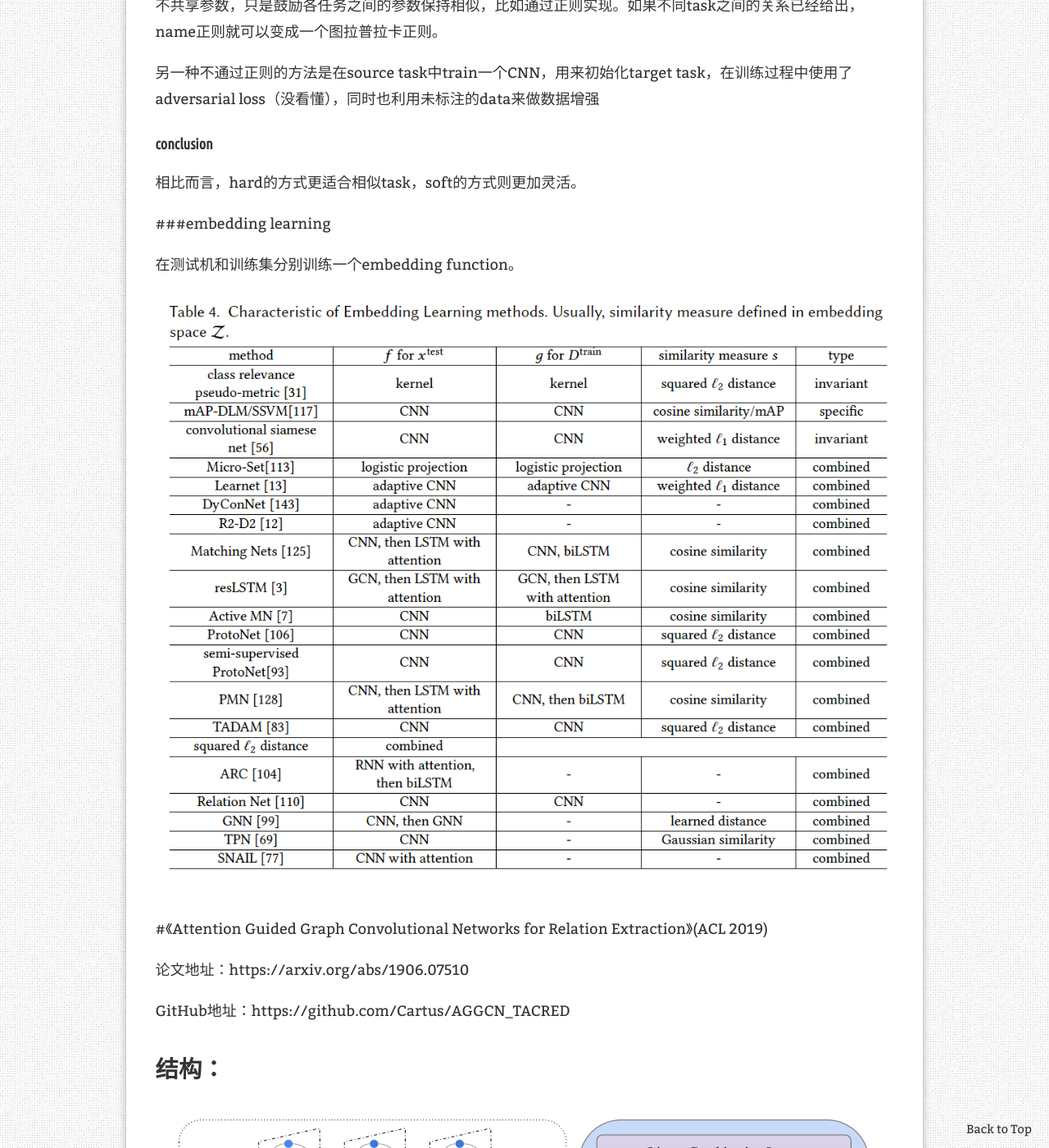
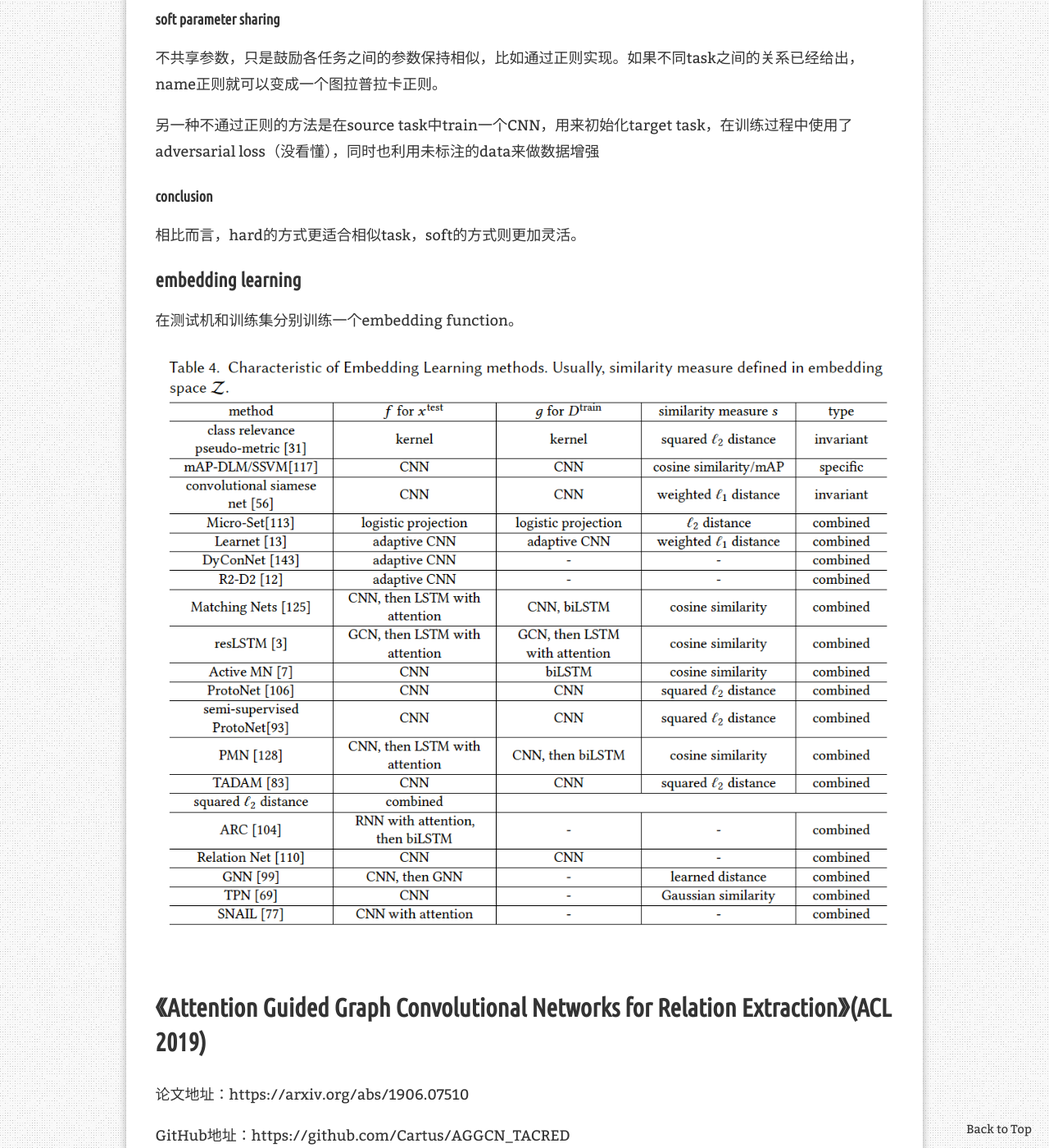
Before and after one commit to programmingduo/blog, a Jekyll site: the page built from _posts/2020-01-20-RE.md, in a window 1280 px wide and 1400 px high, scrolled down 5196 px. Shown: the whole window at 82% size. Built offline with Jekyll 4.4.1, drawn with Linux system fonts in a browser that asks for light colours; nearby versions of some CDN libraries; comment, search, counter and statistics services are not loaded; some of the changed lines change nothing that is shown; some of the changed text lies outside the part shown.

Commit message:
pic modified

```diff
--- a/_posts/2020-01-20-RE.md
+++ b/_posts/2020-01-20-RE.md
@@ -61,7 +61,7 @@ similar data set 是一种神奇的方式，没看懂。。。
 
 相比而言，hard的方式更适合相似task，soft的方式则更加灵活。
 
-###embedding learning
+### embedding learning
 
 在测试机和训练集分别训练一个embedding function。
 
@@ -74,7 +74,7 @@ similar data set 是一种神奇的方式，没看懂。。。
 
 
 
-#《Attention Guided Graph Convolutional Networks for Relation Extraction》(ACL 2019)
+# 《Attention Guided Graph Convolutional Networks for Relation Extraction》(ACL 2019)
 
 论文地址：https://arxiv.org/abs/1906.07510
 
@@ -103,7 +103,7 @@ attention层会把树转换成一个全联通的矩阵A，A中元素的值代表
 A通过self-attention mechanism（Jianpeng Cheng, Li Dong, and Mirella Lapata. 2016.Long short-term memory-networks for machine reading. In Proc. of EMNLP.）构造。
 之后通过multi-head attention（Ashish Vaswani, Noam Shazeer, Niki Parmar, Jakob Uszkoreit, Llion Jones, Aidan N. Gomez, Lukasz Kaiser, and Illia Polosukhin. 2017. Attention is all you need. In Proc. of NeurIPS.）进行计算、更新。计算公式如下图：
 
-1.png
+
 ![smiley](\assets\images\usedInBlogs\RE\9.png)
 
 在实际操作中，作者用原来的邻接矩阵作为attention层的初始化。从第二个block开始，attention guided layer开始正式引入。
@@ -157,18 +157,15 @@ Mooney, 2007; Mintz et al., 2009)
 
 对抗的min-max关系如下：
 
-2.png
 ![smiley](\assets\images\usedInBlogs\RE\10.png)
 
 ## 解决NOTA问题的方法
 
 基于bert的序列分类模型提出了BERT-PAIR。将测试实例和每一个训练实例连接起来，形成一个pair并视为一个sequence。将这个sequence交给bert的序列分类模型，得到这两个实例表示同一种关系的分数。预测结果的可能性表示为：
 
-
 ![smiley](\assets\images\usedInBlogs\RE\11.png)
 
 其中，
-
 
 ![smiley](\assets\images\usedInBlogs\RE\12.png)
 
```
